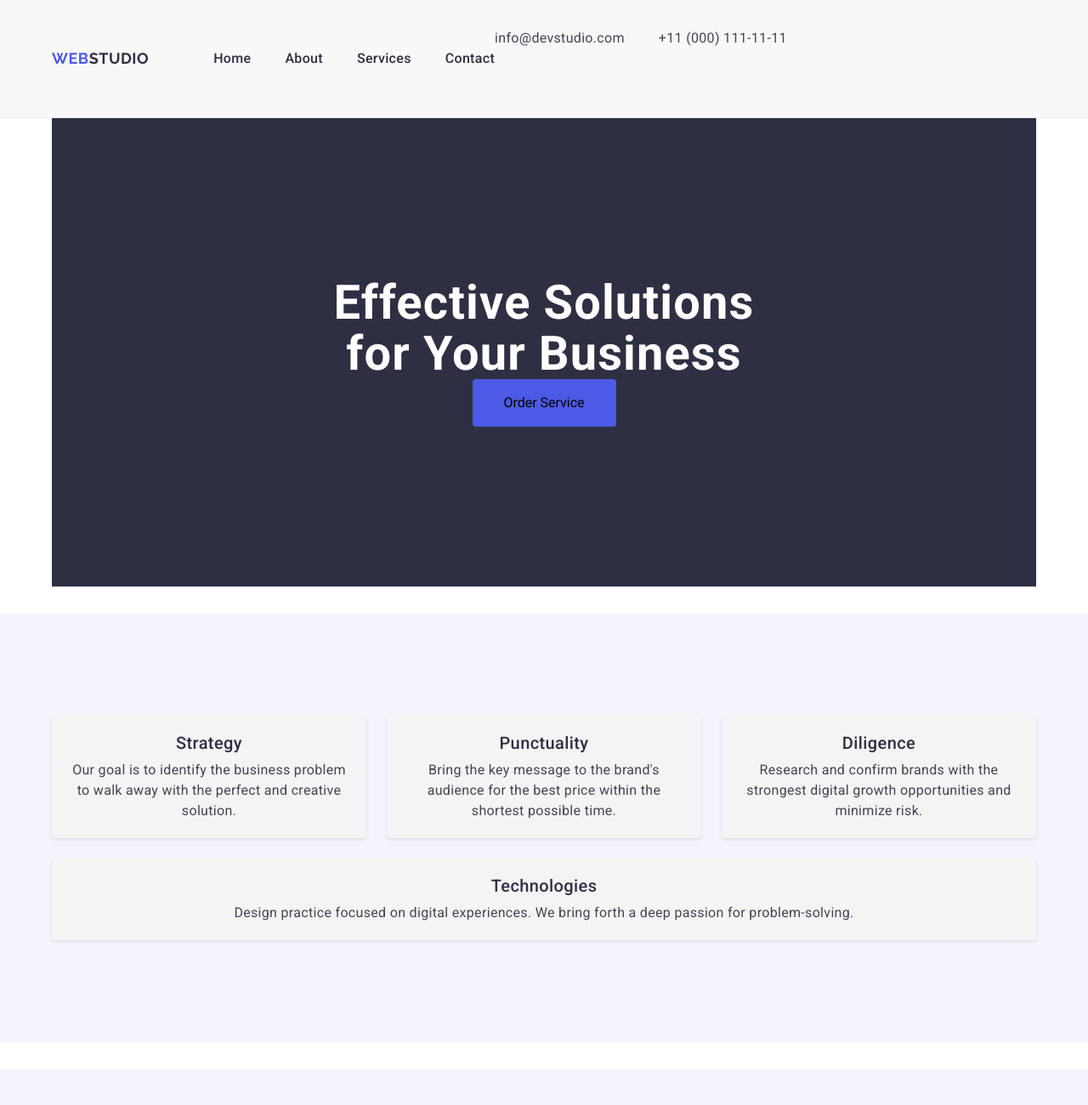
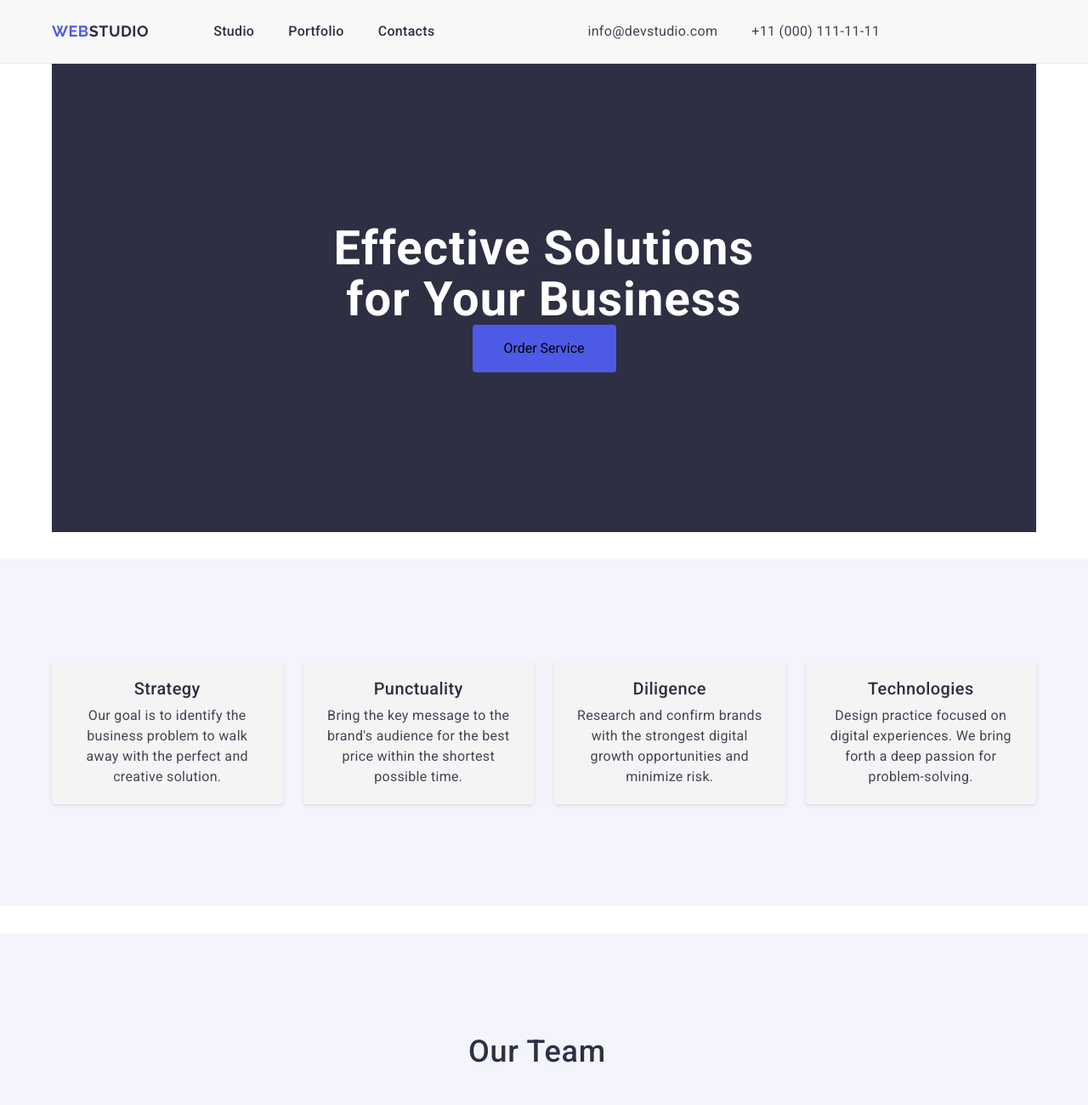
Before and after one commit to Tugay-7/goit-markup-hw-03, a plain HTML site: page index.html in a window 1280 px wide. Shown: the top 1300 px of the page at 85% size. Drawn offline with nearby package versions, Linux system fonts and the light colour scheme.

Commit message:
header-section2 update

```diff
--- a/css/styles.css
+++ b/css/styles.css
@@ -51,10 +51,14 @@ body {
 }
 
 .contact-info {
+  display: flex;
+  flex-direction: row;
+  align-items: center;
   font-style: normal;
 }
 
 .contact-info .contact-list {
+  padding: 0 180px;
   display: flex;
   gap: 40px;
 }
@@ -156,9 +160,10 @@ body {
 }
 
 .team-heading {
+  padding: 0 490px;
   font-weight: 500;
-  font-size: 20px;
-  line-height: 1.2;
+  font-size: 36px;
+  line-height: 1.11;
   letter-spacing: 0.02em;
   color: #2e2f42;
   margin-bottom: 72px;
@@ -252,6 +257,7 @@ header {
 }
 
 .header-main {
+  padding: 0 20px;
   border-bottom: 1px solid #e7e9fc;
 }
 
@@ -503,10 +509,10 @@ img {
 
 .approach-list {
   display: flex;
-  flex-wrap: wrap;
+  flex-wrap: nowrap;
   gap: 24px;
   padding: 0;
-  list-style: none;
+  list-style:none ;
 }
 
 .approach-item {
--- a/index.html
+++ b/index.html
@@ -23,10 +23,9 @@
             >Web<span class="studio-text">Studio</span></a
           >
           <ul class="nav-list">
-            <li class="nav-item"><a href="./index.html" class="nav-link home-link">Home</a></li>
-            <li class="nav-item"><a href="" class="nav-link home-link">About</a></li>
-            <li class="nav-item"><a href="" class="nav-link home-link">Services</a></li>
-            <li class="nav-item"><a href="#" class="nav-link">Contact</a></li>
+            <li class="nav-item"><a href="./index.html" class="nav-link home-link">Studio</a></li>
+            <li class="nav-item"><a href="" class="nav-link home-link">Portfolio</a></li>
+            <li class="nav-item"><a href="" class="nav-link home-link">Contacts</a></li>
           </ul>
         </nav>
         <address class="contact-info">
```
